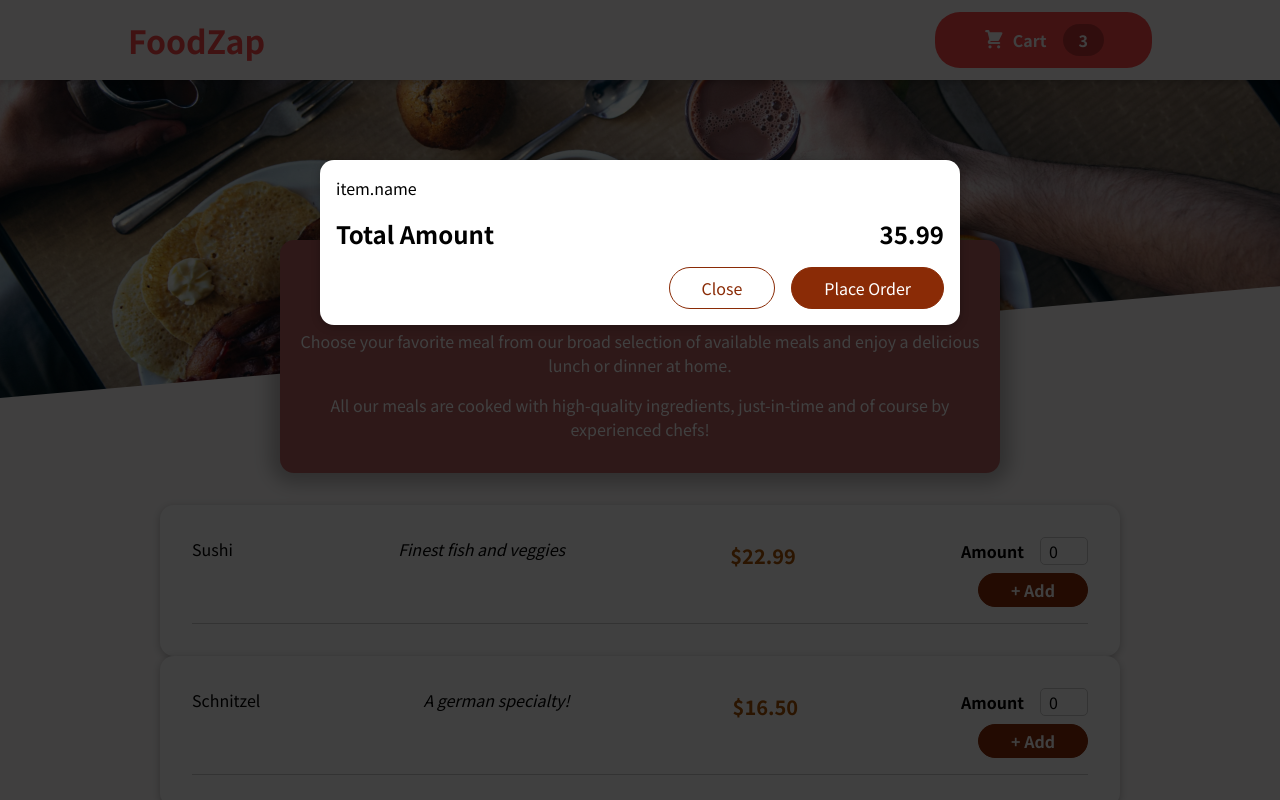
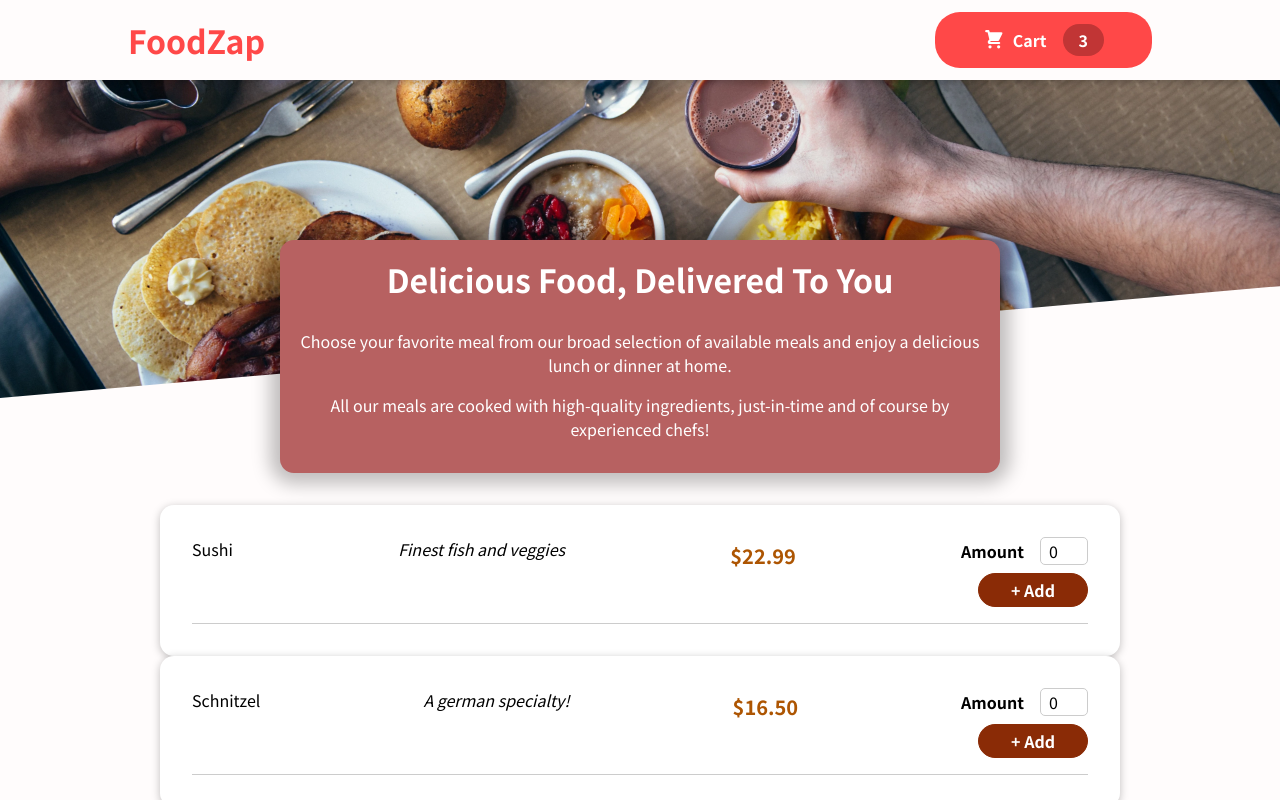
Before and after one commit to nandadevrmenon/FoodOrderReact, a React (Create React App) app: page / in a window 1280 px wide. Shown: the top 800 px of the page. Built offline with nearby package versions, Linux system fonts and the light colour scheme.

Commit message:
Add cart closing functionality and Cart Context

```diff
--- a/src/App.js
+++ b/src/App.js
@@ -1,16 +1,32 @@
-import React,{Fragment} from "react";
+import React,{useState} from "react";
 
 import Header from "./components/Layout/Header";
 import Meals from "./components/Meals/Meals"
 import Cart from "./components/Cart/Cart"
+import CartProvider from "./store/CartProvider";
+
+
 
 function App() {
+
+  const [cartIsShown,setCartIsShown] = useState(false);
+
+  const showCartHandler = ()=>{
+    setCartIsShown(true);
+  }
+
+  const hideCartHandler = ()=>{
+    setCartIsShown(false);
+  }
+
   return (
-    <Fragment>
-      <Cart></Cart>
-      <Header></Header>
-      <Meals></Meals>
-    </Fragment>
+    <CartProvider>
+      {cartIsShown && <Cart onHideCart={hideCartHandler} />}
+      <Header onShowCart={showCartHandler}></Header>
+      <main>
+        <Meals></Meals>
+      </main>
+    </CartProvider>
   );
 }
 
--- a/src/components/Cart/Cart.js
+++ b/src/components/Cart/Cart.js
@@ -2,23 +2,23 @@
 import Modal from "../UI/Modal"
 import classes from "./Cart.module.css";
 
-const Cart =()=>{
+const Cart =(props)=>{
 
   const cartItems =
   <ul className={classes['cart-items']}>
     {[{id:'c1',name:'sushi',amount:'2',price:12.99}].map((item)=>{
-      return <li>item.name</li>
+      return <li>{item.name}</li>
     })}
   </ul>
   return(
-    <Modal>
+    <Modal onClickBackdrop={props.onHideCart}>
       {cartItems}
       <div className={classes.total}>
         <span>Total Amount</span>
         <span>35.99</span>
       </div>
       <div className={classes.actions}>
-        <button className={classes['button--alt']}>Close</button>
+        <button className={classes['button--alt']} onClick={props.onHideCart}>Close</button>
         <button className ={classes.button}> Place Order</button>
       </div>
     </Modal>
--- a/src/components/Layout/Header.js
+++ b/src/components/Layout/Header.js
@@ -9,7 +9,7 @@
     <Fragment>
       <header className={classes.header}>
         <h1>FoodZap</h1>
-        <HeaderCartButton/>
+        <HeaderCartButton onClick ={props.onShowCart}/>
       </header>
       <div className={classes["main-image"]}>
         <img src = {banner} alt ="A food flatlay"></img>
--- a/src/components/UI/HeaderCartButton.js
+++ b/src/components/UI/HeaderCartButton.js
@@ -3,7 +3,7 @@
 
 const HeaderCartButton = (props)=>{
   return(
-    <button  className={classes.button}>
+    <button  className={classes.button} onClick={props.onClick}>
       <span className={classes.icon}>
         <CartIcon/>
       </span>
--- a/src/components/UI/Modal.js
+++ b/src/components/UI/Modal.js
@@ -3,8 +3,8 @@
 import classes from './Modal.module.css'
 
 
-const Backdrop =()=>{
- return <div className={classes.backdrop}></div>
+const Backdrop =(props)=>{
+ return <div className={classes.backdrop} onClick={props.onClick}></div>
 };
 
 
@@ -24,7 +24,7 @@
 
   return (
     <Fragment>
-      {ReactDOM.createPortal(<Backdrop/>,portalElement)}
+      {ReactDOM.createPortal(<Backdrop onClick={props.onClickBackdrop}/>,portalElement)}
       {ReactDOM.createPortal(<ModalContent children={props.children}/>,portalElement)}
     </Fragment>
   )
--- /dev/null
+++ b/src/store/Cart-context.js
@@ -0,0 +1,11 @@
+import React from "react";
+
+const CartContext = React.createContext({
+  items:[],
+  totalAmount:0,
+  addItem:(item)=>{},
+  removeItem:(id) =>{}
+});
+
+
+export default CartContext;
--- /dev/null
+++ b/src/store/CartProvider.js
@@ -0,0 +1,30 @@
+
+
+import CartContext from "./Cart-context"
+
+const CartProvider = (props)=>{
+
+  const addItemToCart =(item)=>{
+
+  }
+
+  const removeItemFromCart =(id)=>{
+
+  }
+  const cartContext = {
+    items:[],
+    totalAmount:0,
+    addItem:addItemToCart,
+    removeItem: removeItemFromCart
+  }
+
+
+  return(
+    <CartContext.Provider value={cartContext}>
+      {props.children}
+    </CartContext.Provider>
+  )
+}
+
+
+export default CartProvider;
```
